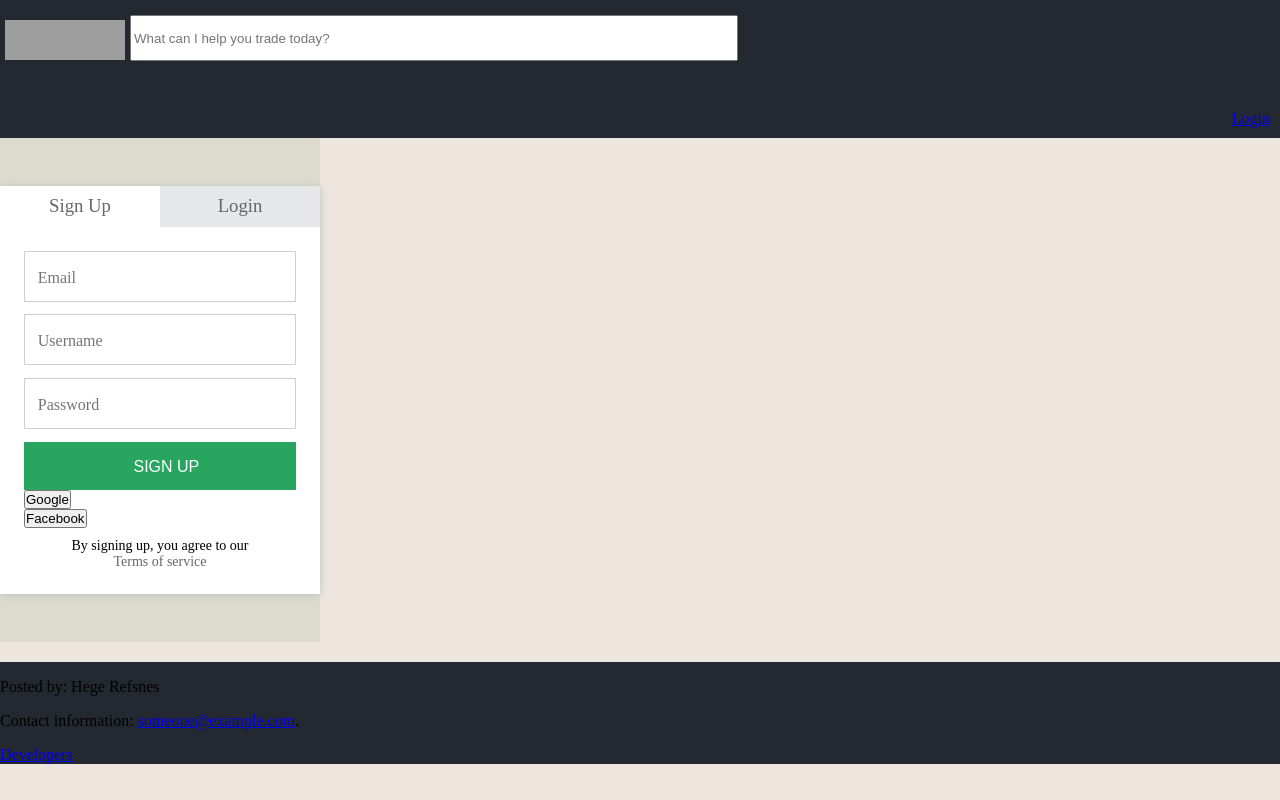
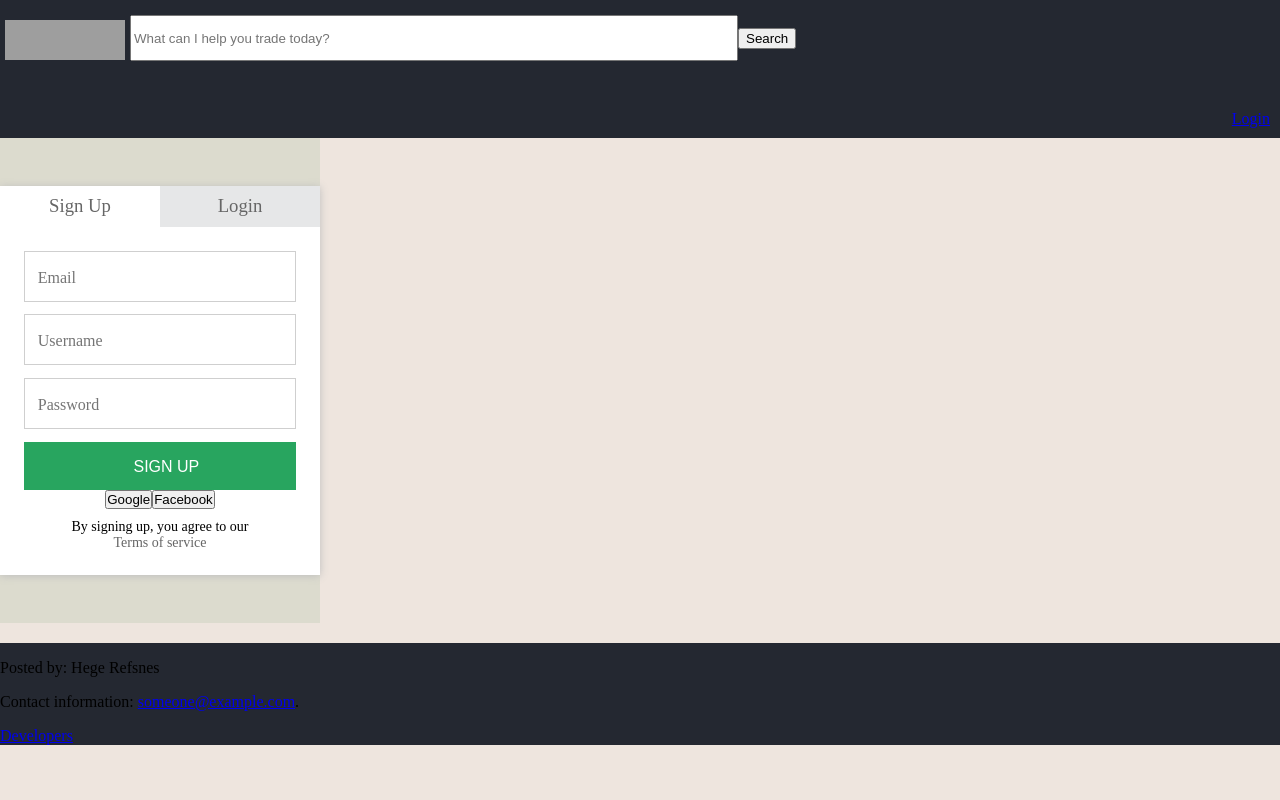
Before and after one commit to JuanDCardozo/tradeship, an Angular app: page /login in a window 1280 px wide. Built offline with nearby package versions, Linux system fonts and the light colour scheme; grey boxes are pictures that could not be loaded.

Commit message:
Working on getting google auth working.

```diff
--- a/src/app/app.component.html
+++ b/src/app/app.component.html
@@ -7,6 +7,7 @@
 <li id="search-bar-container">
   <form>
     <input type="text" id="search-bar" placeholder="What can I help you trade today?">
+    <a routerLink="/search-results" routerLinkActive="active"><button>Search</button></a>
   </form>
 </li>
 </ul>
--- a/src/app/app.module.ts
+++ b/src/app/app.module.ts
@@ -23,7 +23,7 @@ import { ProductUploadComponent } from './product-upload/product-upload.componen
     DevelopersComponent,
     ProductDetailsComponent,
     ProfileComponent,
-    ProductUploadComponent
+    ProductUploadComponent,
   ],
   imports: [
     HttpModule,
--- a/src/app/login/login.component.html
+++ b/src/app/login/login.component.html
@@ -1,4 +1,4 @@
-<div class="form-wrap">
+<div class="form-wrap" align = "center">
 		<div class="tabs">
 			<h3 class="signup-tab"><a class="active" href="#signup-tab-content">Sign Up</a></h3>
 			<h3 class="login-tab"><a href="#login-tab-content">Login</a></h3>
@@ -11,16 +11,11 @@
 					<input type="text" class="input" id="user_name" autocomplete="off" placeholder="Username">
 					<input type="password" class="input" id="user_pass" autocomplete="off" placeholder="Password">
 					<input type="submit" class="button" value="Sign Up">
-          <div>
-            <div>
-              <button>Google </button>
-            </div>
-
-
-
-          </div>
 				</form><!--.login-form-->
-				<a href="http://localhost:8080/auth/facebook/"><button>Facebook</button></a>
+				<div>
+					<a href="http://tradeship-api.herokuapp.com/auth/google/"><button>Google</button></a>
+					<a href="http://localhost:8080/auth/facebook/"><button>Facebook</button></a>
+				</div>
 				<div class="help-text">
 					<p>By signing up, you agree to our</p>
 					<p><a href="#">Terms of service</a></p>
```
